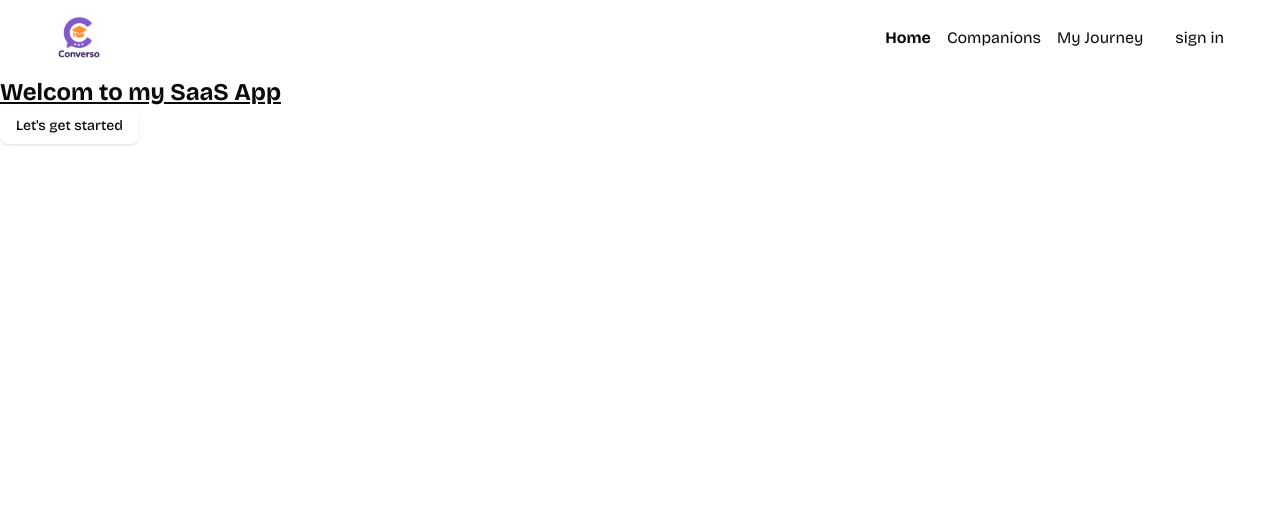
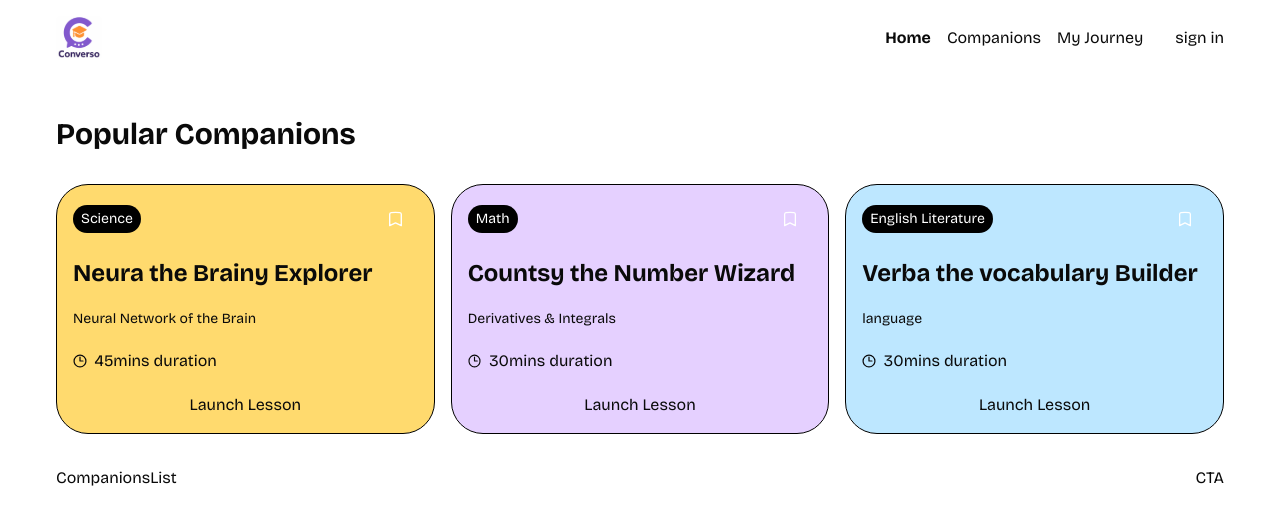
Before and after one commit to swastideep-maharana/Ai-Tutor, a Next.js app: page / in a window 1280 px wide. Shown: the top 524 px of the page. Built offline with nearby package versions, Linux system fonts and the light colour scheme.

Commit message:
#homepage UI done

```diff
--- a/app/page.tsx
+++ b/app/page.tsx
@@ -1,12 +1,48 @@
+import CompanionCard from "@/components/CompanionCard";
+import CompanionsList from "@/components/CompanionsList";
+import CTA from "@/components/CTA";
 import { Button } from "@/components/ui/button";
 import React from "react";
 
 const Page = () => {
   return (
-    <>
-      <h1 className="text-2xl underline">Welcom to my SaaS App</h1>
-      <Button>Let's get started</Button>
-    </>
+    <main>
+      <h1>Popular Companions</h1>
+
+      <section className="home-section">
+        <CompanionCard
+          id="123"
+          name="Neura the Brainy Explorer"
+          topic="Neural Network of the Brain"
+          subject="science"
+          duration={45}
+          color="#ffda6e"
+        />
+        <CompanionCard
+          id="456"
+          name="Countsy the Number Wizard"
+          topic="Derivatives & Integrals"
+          subject="math"
+          duration={30}
+          color="#e5d0ff"
+        />
+        <CompanionCard
+          id="789"
+          name="Verba the vocabulary Builder"
+          topic="language"
+          subject="English Literature"
+          duration={30}
+          color="#BDE7FF"
+        />
+        {/* <CompanionCard id={""} name={""} topic={""} subject={""} duration={0} color={""} />
+        <CompanionCard /> */}
+      </section>
+
+      <section className="home-section">
+        <CompanionsList />
+        <CTA />
+      </section>
+    </main>
   );
 };
 
--- /dev/null
+++ b/components/CTA.tsx
@@ -0,0 +1,9 @@
+
+
+const CTA = () => {
+  return (
+    <div>CTA</div>
+  )
+}
+
+export default CTA
--- /dev/null
+++ b/components/CompanionCard.tsx
@@ -0,0 +1,57 @@
+import Image from "next/image";
+import { Button } from "./ui/button";
+import Link from "next/link";
+
+interface CompanionCardProps {
+  id: string;
+  name: string;
+  topic: string;
+  subject: string;
+  duration: number;
+  color: string;
+}
+
+const CompanionCard = ({
+  id,
+  name,
+  topic,
+  subject,
+  duration,
+  color,
+}: CompanionCardProps) => {
+  return (
+    <article className="companion-card" style={{ backgroundColor: color }}>
+      <div className="flex justify-between items-center">
+        <div className="subject-badge">{subject}</div>
+        <Button className="comanion-bookmark">
+          <Image
+            src="/icons/bookmark.svg"
+            alt="bookmark"
+            width={12.5}
+            height={15}
+          />
+        </Button>
+      </div>
+
+      <h2 className="text-2xl font-bold">{name}</h2>
+      <p className="text-sm">{topic}</p>
+      <div className="flex items-center gap-2">
+        <Image
+          src="/icons/clock.svg"
+          alt="duration"
+          width={13.5}
+          height={13.5}
+        />
+        <p className="texsm">{duration}mins duration</p>
+      </div>
+
+      <Link href={`/companions/${id}`} className="w-full">
+        <button className="btn-ghost w-full justify-center">
+          Launch Lesson
+        </button>
+      </Link>
+    </article>
+  );
+};
+
+export default CompanionCard;
--- /dev/null
+++ b/components/CompanionsList.tsx
@@ -0,0 +1,9 @@
+
+
+const CompanionsList = () => {
+  return (
+    <div>CompanionsList</div>
+  )
+}
+
+export default CompanionsList
--- a/components/ui/button.tsx
+++ b/components/ui/button.tsx
@@ -1,8 +1,8 @@
-import * as React from "react"
-import { Slot } from "@radix-ui/react-slot"
-import { cva, type VariantProps } from "class-variance-authority"
+import * as React from "react";
+import { Slot } from "@radix-ui/react-slot";
+import { cva, type VariantProps } from "class-variance-authority";
 
-import { cn } from "@/lib/utils"
+import { cn } from "@/lib/utils";
 
 const buttonVariants = cva(
   "inline-flex items-center justify-center gap-2 whitespace-nowrap rounded-md text-sm font-medium transition-colors focus-visible:outline-none focus-visible:ring-1 focus-visible:ring-ring disabled:pointer-events-none disabled:opacity-50 [&_svg]:pointer-events-none [&_svg]:size-4 [&_svg]:shrink-0",
@@ -28,30 +28,30 @@
       },
     },
     defaultVariants: {
-      variant: "default",
+      variant: "ghost",
       size: "default",
     },
   }
-)
+);
 
 export interface ButtonProps
   extends React.ButtonHTMLAttributes<HTMLButtonElement>,
     VariantProps<typeof buttonVariants> {
-  asChild?: boolean
+  asChild?: boolean;
 }
 
 const Button = React.forwardRef<HTMLButtonElement, ButtonProps>(
   ({ className, variant, size, asChild = false, ...props }, ref) => {
-    const Comp = asChild ? Slot : "button"
+    const Comp = asChild ? Slot : "button";
     return (
       <Comp
         className={cn(buttonVariants({ variant, size, className }))}
         ref={ref}
         {...props}
       />
-    )
+    );
   }
-)
-Button.displayName = "Button"
+);
+Button.displayName = "Button";
 
-export { Button, buttonVariants }
+export { Button, buttonVariants };
--- a/tailwind.config.ts
+++ b/tailwind.config.ts
@@ -1,7 +1,6 @@
 import type { Config } from "tailwindcss";
 
 export default {
-    darkMode: ["class"],
   content: [
     "./pages/**/*.{js,ts,jsx,tsx,mdx}",
     "./components/**/*.{js,ts,jsx,tsx,mdx}",
@@ -51,12 +50,13 @@
           '5': 'hsl(var(--chart-5))'
         }
       },
+      screens: {
+        'min-lg': '1024px', // Adds min-width breakpoint for lg
+      },
       borderRadius: {
-  			lg: 'var(--radius)',
-  			md: 'calc(var(--radius) - 2px)',
-  			sm: 'calc(var(--radius) - 4px)'
-  		}
-  	}
+        '4xl': '2rem', // 32px border radius
       },
-  plugins: [require("tailwindcss-animate")],
+    },
+  },
+  plugins: [],
 } satisfies Config;
```
Lines whose indentation alone changed are shown as unchanged.
